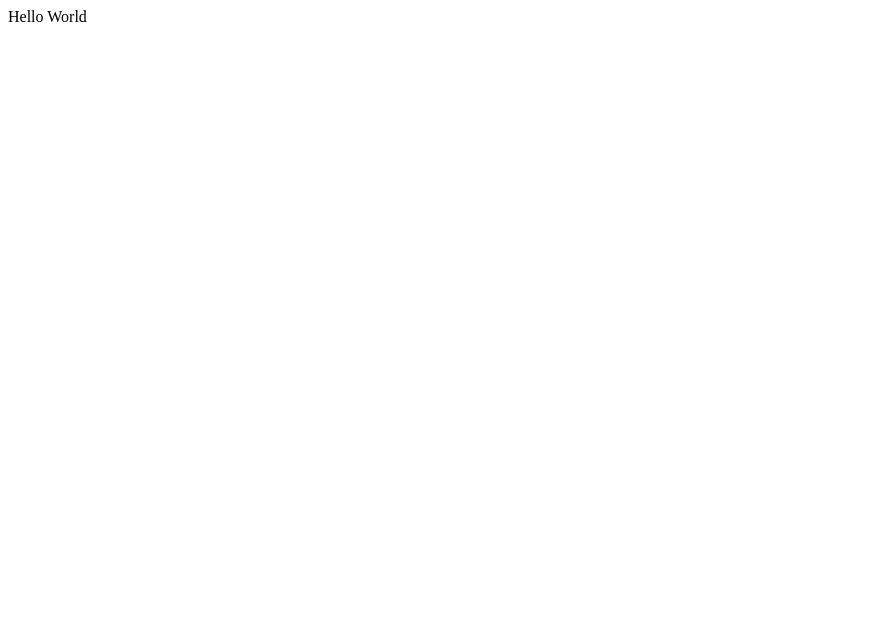
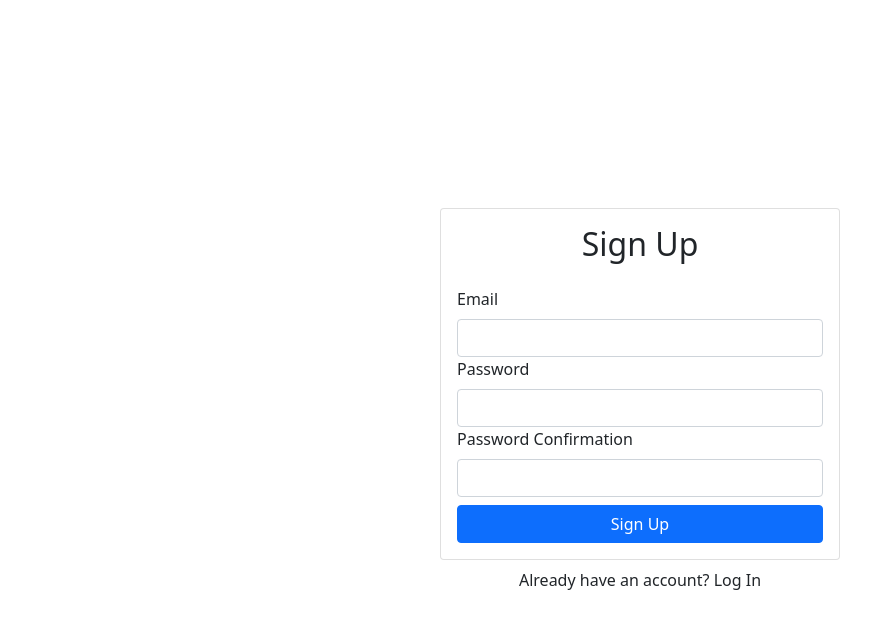
Before and after one commit to cenacrharsh/firebase-authentication-react-app, a React (Create React App) app: page / in a window 1280 px wide. Shown: the top 628 px of the page, without its empty margins (0-895 px from the left). Built offline with nearby package versions, Linux system fonts and the light colour scheme.

Commit message:
added signup form

```diff
--- a/src/components/App.js
+++ b/src/components/App.js
@@ -1,5 +1,19 @@
+import SignUp from "./Signup";
+
+/* BOOTSTRAP */
+import { Container } from "react-bootstrap";
+
 function App() {
-  return <div>Hello World</div>;
+  return (
+    <Container
+      className="d-flex align-items-center justify-content-center"
+      style={{ minHeight: "100vh" }}
+    >
+      <div className="w-100" style={{ maxWidth: "400px" }}>
+        <SignUp />
+      </div>
+    </Container>
+  );
 }
 
 export default App;
--- /dev/null
+++ b/src/components/Signup.js
@@ -0,0 +1,43 @@
+import React, { useRef } from "react";
+
+/* BOOTSTRAP */
+import { Form, Button, Card } from "react-bootstrap";
+
+export default function Signup() {
+  const emailRef = useRef();
+  const passwordRef = useRef();
+  const passwordConfirmRef = useRef();
+
+  return (
+    <>
+      <Card>
+        <Card.Body>
+          <h2 className="text-center mb-4">Sign Up</h2>
+          <Form>
+            <Form.Group id="email">
+              <Form.Label>Email</Form.Label>
+              <Form.Control type="email" ref={emailRef} required />
+            </Form.Group>
+
+            <Form.Group id="password">
+              <Form.Label>Password</Form.Label>
+              <Form.Control type="password" ref={passwordRef} required />
+            </Form.Group>
+
+            <Form.Group id="password-confirm">
+              <Form.Label>Password Confirmation</Form.Label>
+              <Form.Control type="password" ref={passwordConfirmRef} required />
+            </Form.Group>
+
+            <Button className="w-100 mt-2" type="submit">
+              Sign Up
+            </Button>
+          </Form>
+        </Card.Body>
+      </Card>
+      <div className="text-center w-100 mt-2">
+        Already have an account? Log In
+      </div>
+    </>
+  );
+}
--- a/src/index.js
+++ b/src/index.js
@@ -1,6 +1,11 @@
 import React from "react";
 import ReactDOM from "react-dom";
+
+/* COMPONENTS */
 import App from "./components/App";
+
+/* BOOTSTRAP STYLES */
+import "bootstrap/dist/css/bootstrap.min.css";
 
 ReactDOM.render(
   <React.StrictMode>
```
